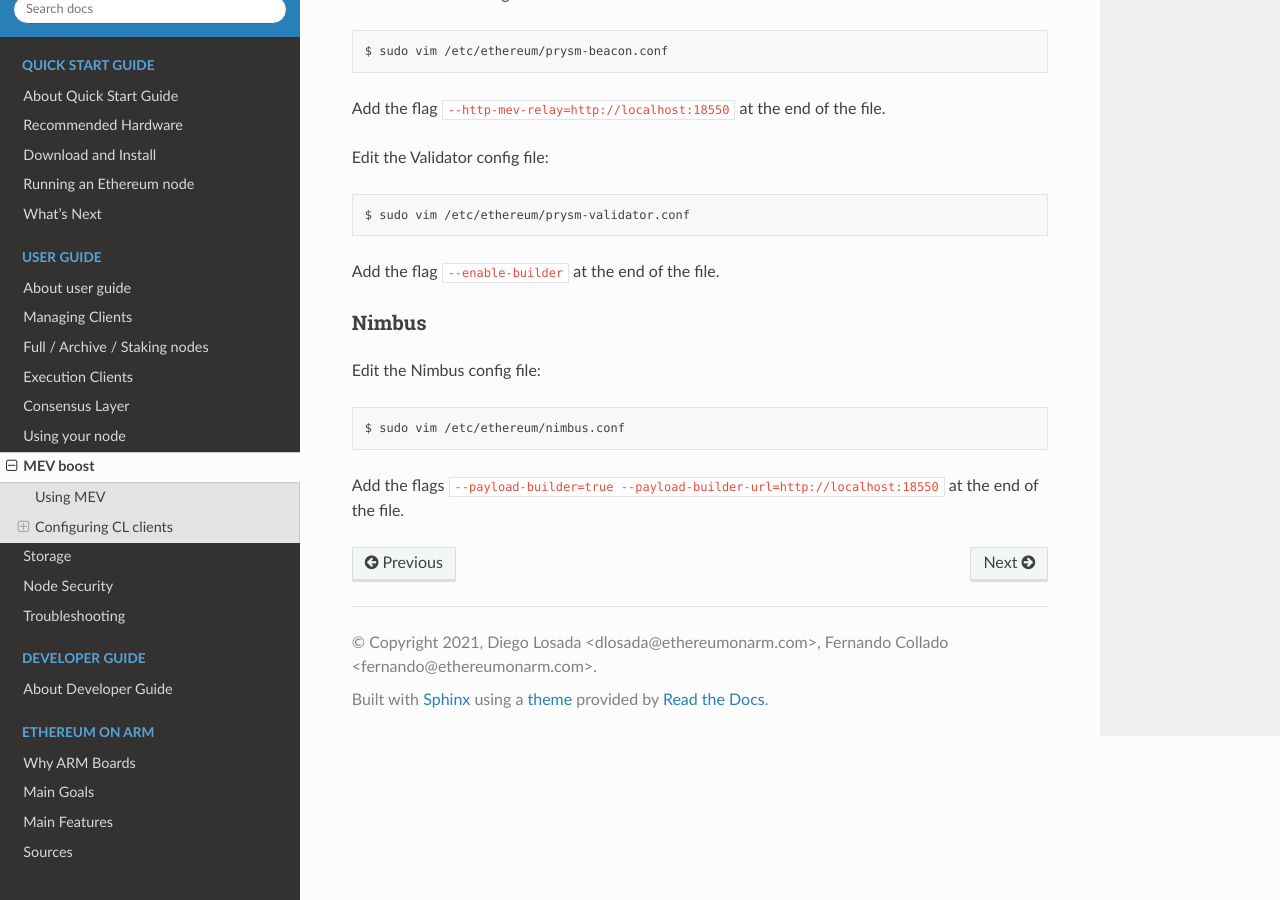
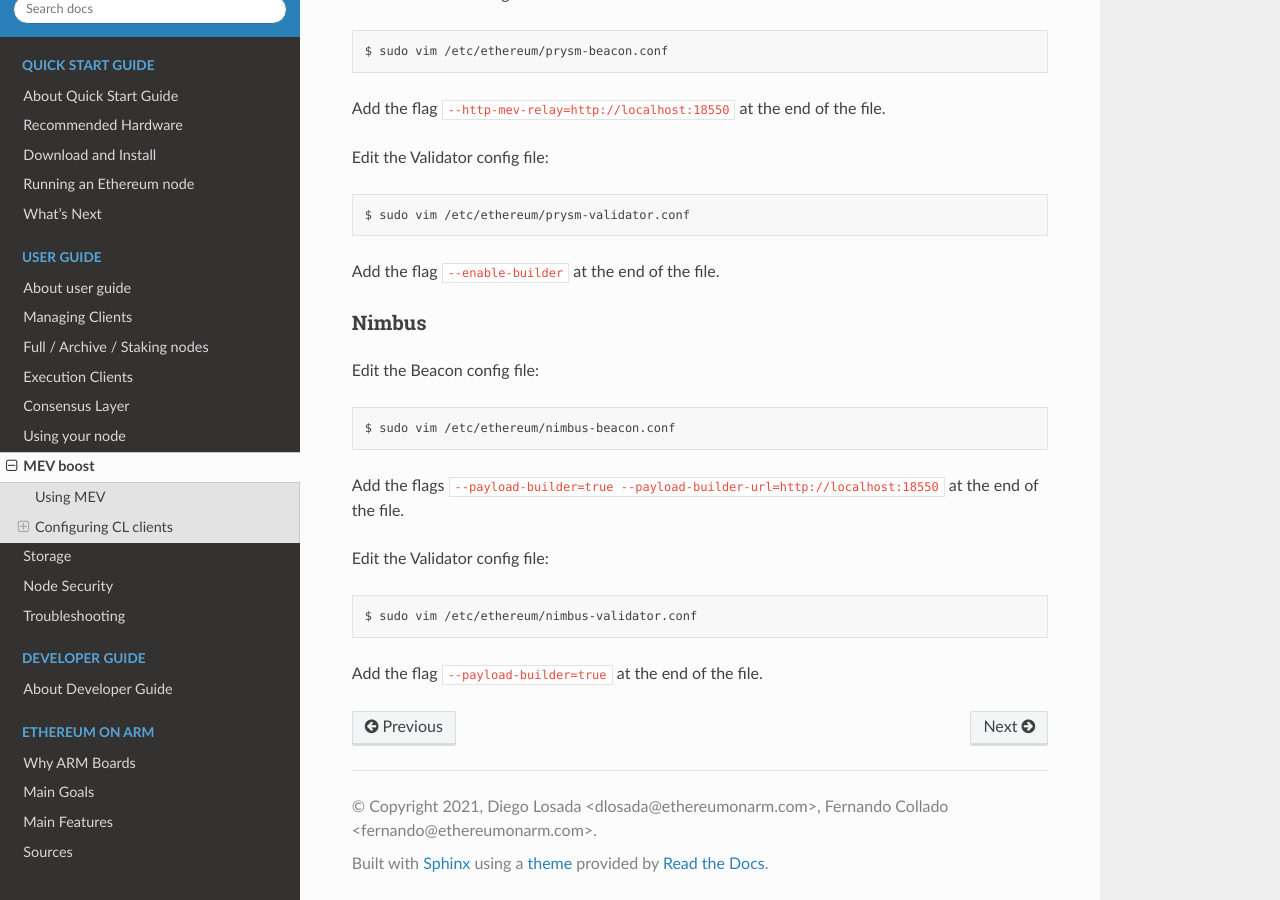
Before and after one commit to EOA-Blockchain-Labs/ethereumonarm, a Sphinx documentation site: the page built from docs/user-guide/mev-boost.rst, in a window 1280 px wide and 900 px high, scrolled down 1891 px. Built offline with Sphinx 7.4.7 and the Read the Docs theme 2.0.0, drawn with Linux system fonts in a browser that asks for light colours.

Commit message:
Update mev-boost.rst
From version 23.1.0, Nimbus upgraded to run as 2 independent processes, 1 binary for the Beacon Chain and 1 binary for the validator (so 2 different services).
According to https://nimbus.guide/external-block-builder.html "External block building is must be enabled on both beacon node and validator client".

```diff
--- a/docs/user-guide/mev-boost.rst
+++ b/docs/user-guide/mev-boost.rst
@@ -103,11 +103,18 @@ Add the flag ``--enable-builder`` at the end of the file.
 Nimbus
 ~~~~~~
 
-Edit the Nimbus config file:
+Edit the Beacon config file:
 
 .. prompt:: bash $
 
-  sudo vim /etc/ethereum/nimbus.conf
+  sudo vim /etc/ethereum/nimbus-beacon.conf
 
-Add the flags ``--payload-builder=true --payload-builder-url=http://localhost:18550``
-at the end of the file.
+Add the flags ``--payload-builder=true --payload-builder-url=http://localhost:18550`` at the end of the file.
+
+Edit the Validator config file:
+
+.. prompt:: bash $
+
+  sudo vim /etc/ethereum/nimbus-validator.conf
+
+Add the flag ``--payload-builder=true`` at the end of the file.
```
